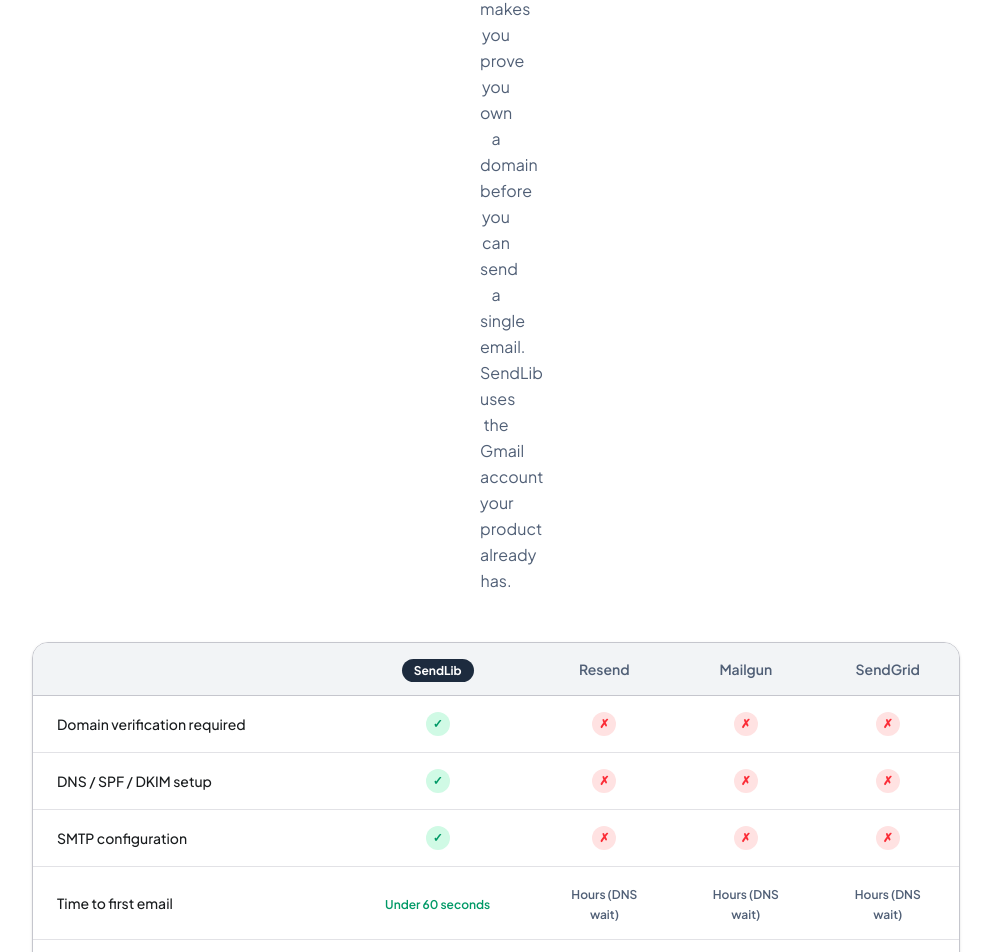
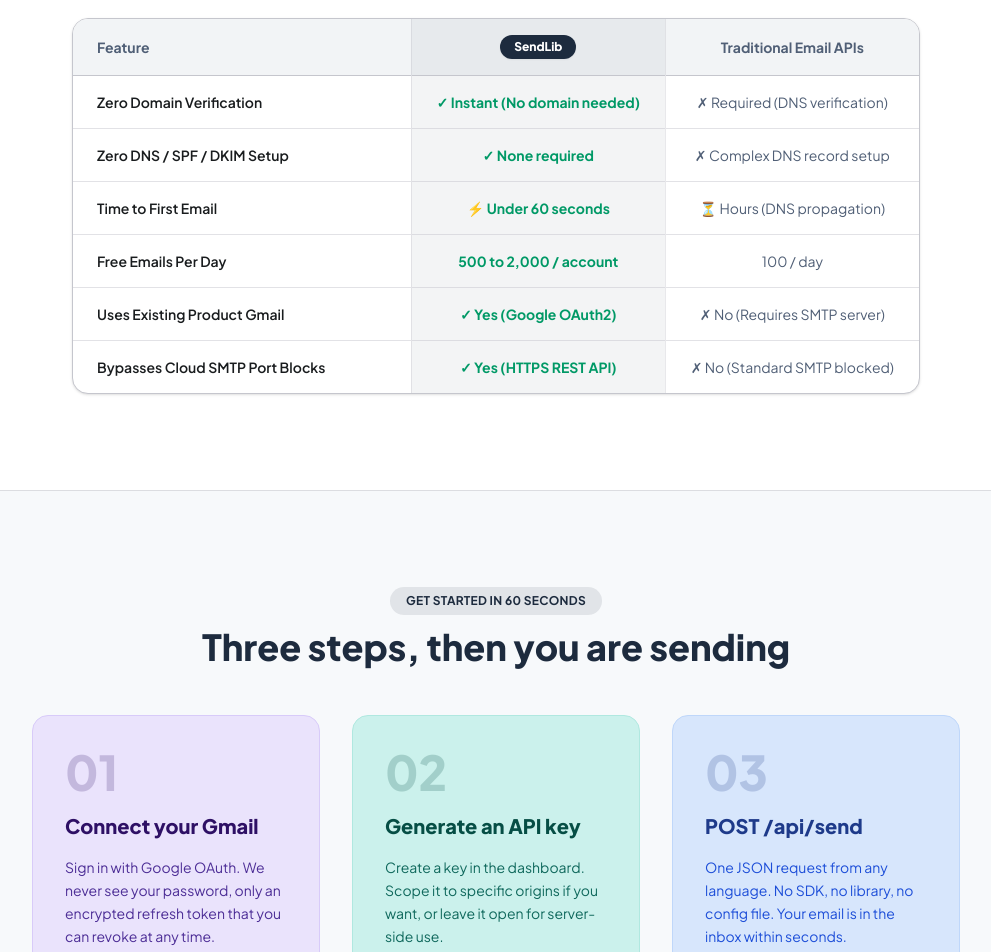
Before and after one commit to samueltuoyo15/send-liberty, a Next.js app: page / in a window 1280 px wide. Shown: the part 911-1863 px from the top of the page, without its empty margins (144-1135 px from the left). Built offline with nearby package versions, Linux system fonts and the light colour scheme.

Commit message:
fix(landing): correct comparison table logic, layout squish, and competitor naming

```diff
--- a/components/home/HomeClient.tsx
+++ b/components/home/HomeClient.tsx
@@ -131,88 +131,79 @@ export default function HomeClient() {
 
         {/* Comparison Table */}
         <section id="compare" className="py-16 md:py-24 bg-white border-b border-outline-variant/60">
-          <div className="max-w-5xl mx-auto px-margin-mobile md:px-margin-desktop">
-            <div className="text-center mb-12 space-y-3">
-              <span className="px-4 py-1.5 rounded-full bg-primary-sendlib/10 text-primary-sendlib text-xs font-bold inline-block tracking-wide uppercase">Why SendLib</span>
+          <div className="max-w-4xl mx-auto px-4 sm:px-6">
+            <div className="flex flex-col items-center text-center mb-12 space-y-3 w-full">
+              <span className="px-4 py-1.5 rounded-full bg-primary-sendlib/10 text-primary-sendlib text-xs font-bold tracking-wide uppercase">Why SendLib</span>
               <h2 className="text-3xl md:text-4xl font-extrabold text-primary-sendlib">Stop verifying domains. Just send.</h2>
-              <p className="text-secondary max-w-xl mx-auto text-base leading-relaxed">
-                Every other provider makes you prove you own a domain before you can send a single email. SendLib uses the Gmail account your product already has.
+              <p className="text-secondary w-full max-w-2xl mx-auto text-base leading-relaxed">
+                Traditional email APIs force you to configure DNS records and verify custom domains before sending a single email. SendLib uses the Gmail account your product already has.
               </p>
             </div>
 
-            <div className="overflow-x-auto rounded-2xl border border-outline-variant shadow-sm">
-              <table className="w-full text-sm text-left">
+            <div className="overflow-x-auto rounded-2xl border border-outline-variant shadow-sm bg-white">
+              <table className="w-full text-sm text-left border-collapse">
                 <thead>
-                  <tr className="bg-surface-container-low border-b border-outline-variant">
-                    <th className="px-6 py-4 font-semibold text-secondary w-1/3"></th>
-                    <th className="px-6 py-4 text-center">
-                      <span className="bg-primary-sendlib text-white text-xs font-bold px-3 py-1 rounded-full">SendLib</span>
+                  <tr className="bg-surface-container-low border-b border-outline-variant text-on-background">
+                    <th className="px-6 py-4 font-bold text-secondary w-2/5">Feature</th>
+                    <th className="px-6 py-4 text-center w-3/10 bg-primary-sendlib/5 border-x border-outline-variant/40">
+                      <span className="bg-primary-sendlib text-white text-xs font-extrabold px-3.5 py-1 rounded-full shadow-xs inline-block">SendLib</span>
                     </th>
-                    <th className="px-6 py-4 text-center font-semibold text-secondary">Resend</th>
-                    <th className="px-6 py-4 text-center font-semibold text-secondary">Mailgun</th>
-                    <th className="px-6 py-4 text-center font-semibold text-secondary">SendGrid</th>
+                    <th className="px-6 py-4 text-center font-bold text-secondary w-3/10">Traditional Email APIs</th>
                   </tr>
                 </thead>
                 <tbody className="divide-y divide-outline-variant/50">
                   {[
                     {
-                      label: "Domain verification required",
-                      sendlib: false,
-                      resend: true,
-                      mailgun: true,
-                      sendgrid: true,
+                      feature: "Zero Domain Verification",
+                      sendlib: "✓ Instant (No domain needed)",
+                      sendlibGood: true,
+                      others: "✗ Required (DNS verification)",
+                      othersGood: false,
                     },
                     {
-                      label: "DNS / SPF / DKIM setup",
-                      sendlib: false,
-                      resend: true,
-                      mailgun: true,
-                      sendgrid: true,
+                      feature: "Zero DNS / SPF / DKIM Setup",
+                      sendlib: "✓ None required",
+                      sendlibGood: true,
+                      others: "✗ Complex DNS record setup",
+                      othersGood: false,
                     },
                     {
-                      label: "SMTP configuration",
-                      sendlib: false,
-                      resend: true,
-                      mailgun: true,
-                      sendgrid: true,
+                      feature: "Time to First Email",
+                      sendlib: "⚡ Under 60 seconds",
+                      sendlibGood: true,
+                      others: "⏳ Hours (DNS propagation)",
+                      othersGood: false,
                     },
                     {
-                      label: "Time to first email",
-                      sendlib: "Under 60 seconds",
-                      resend: "Hours (DNS wait)",
-                      mailgun: "Hours (DNS wait)",
-                      sendgrid: "Hours (DNS wait)",
+                      feature: "Free Emails Per Day",
+                      sendlib: "500 to 2,000 / account",
+                      sendlibGood: true,
+                      others: "100 / day",
+                      othersGood: false,
                     },
                     {
-                      label: "Free emails per day",
-                      sendlib: "500 to 2,000 per account",
-                      resend: "100 / day",
-                      mailgun: "100 / day (trial)",
-                      sendgrid: "100 / day",
+                      feature: "Uses Existing Product Gmail",
+                      sendlib: "✓ Yes (Google OAuth2)",
+                      sendlibGood: true,
+                      others: "✗ No (Requires SMTP server)",
+                      othersGood: false,
                     },
                     {
-                      label: "Uses your existing Gmail",
-                      sendlib: true,
-                      resend: false,
-                      mailgun: false,
-                      sendgrid: false,
+                      feature: "Bypasses Cloud SMTP Port Blocks",
+                      sendlib: "✓ Yes (HTTPS REST API)",
+                      sendlibGood: true,
+                      others: "✗ No (Standard SMTP blocked)",
+                      othersGood: false,
                     },
                   ].map((row) => (
-                    <tr key={row.label} className="bg-white hover:bg-surface-container-lowest/50 transition-colors">
-                      <td className="px-6 py-4 font-medium text-on-background">{row.label}</td>
-                      {[row.sendlib, row.resend, row.mailgun, row.sendgrid].map((val, i) => (
-                        <td key={i} className="px-6 py-4 text-center">
-                          {typeof val === "boolean" ? (
-                            val ? (
-                              <span className="inline-flex items-center justify-center w-6 h-6 rounded-full bg-red-100 text-red-500 text-xs font-bold">✗</span>
-                            ) : (
-                              <span className="inline-flex items-center justify-center w-6 h-6 rounded-full bg-emerald-100 text-emerald-600 text-xs font-bold">✓</span>
-                            )
-                          ) : (
-                            <span className={`text-xs font-semibold ${i === 0 ? "text-emerald-600" : "text-secondary"}`}>{val}</span>
-                          )}
-                        </td>
-                      ))}
+                    <tr key={row.feature} className="hover:bg-surface-container-lowest/50 transition-colors">
+                      <td className="px-6 py-4 font-semibold text-on-background">{row.feature}</td>
+                      <td className="px-6 py-4 text-center font-bold text-emerald-600 bg-primary-sendlib/5 border-x border-outline-variant/40 text-xs sm:text-sm">
+                        {row.sendlib}
+                      </td>
+                      <td className="px-6 py-4 text-center text-secondary text-xs sm:text-sm">
+                        {row.others}
+                      </td>
                     </tr>
                   ))}
                 </tbody>
```
